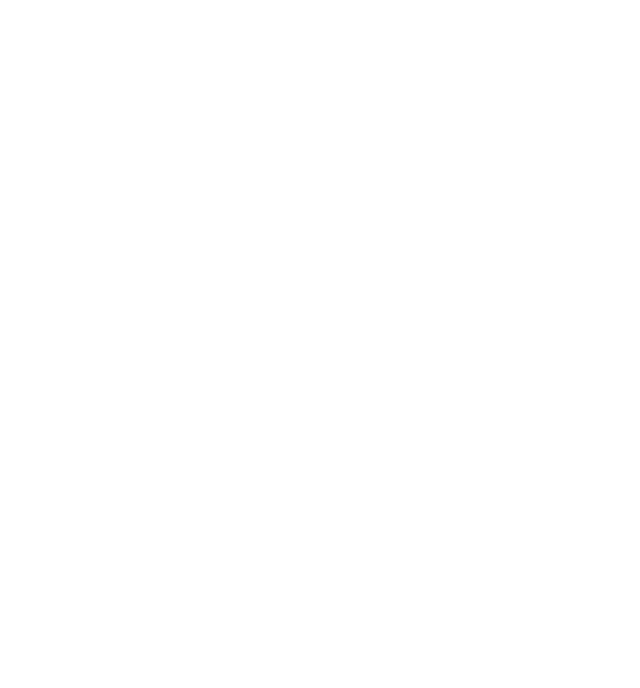
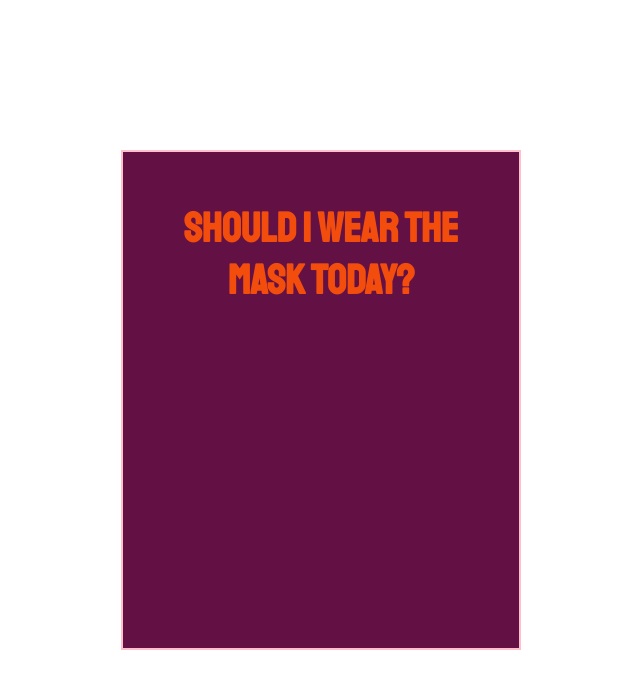
Before and after one commit to DominikaSzu/should-i-wear-a-mask, a plain HTML site: page index.html in a window 1280 px wide. Shown: the whole page, without its empty margins (319-959 px from the left). Drawn offline with Linux system fonts and the light colour scheme.

Commit message:
Main colors added

```diff
--- a/css/styles.css
+++ b/css/styles.css
@@ -3,3 +3,28 @@
 	padding: 0;
 	box-sizing: border-box;
 }
+
+body {
+	width: 100vw;
+	height: 100vh;
+	font-family: 'Staatliches', cursive;
+	font-size: 16px;
+}
+
+.infobox {
+	border: 2px solid pink;
+	width: 400px;
+	height: 500px;
+	margin: auto;
+	top: 50%;
+	position: relative;
+	transform: translateY(-50%);
+	background-color: #631145;
+	color: #F24D0C;
+	padding: 50px;
+	text-align: center;
+}
+
+.infobox h3 {
+	font-size: 2.6em;
+}
--- a/index.html
+++ b/index.html
@@ -4,9 +4,14 @@
 	<meta charset="UTF-8">
 	<meta name="viewport" content="width=device-width, initial-scale=1.0">
 	<title>To mask, or not to mask?</title>
+	<link href="https://fonts.googleapis.com/css?family=Staatliches" rel="stylesheet">
 	<link rel="stylesheet" href="css/styles.css">
 </head>
 <body>
+	<div class="infobox">
+		<h3>Should I wear the mask today?</h3>
+		<p class="result"></p>
+	</div>
 	<script src="js/app.js"></script>
 </body>
 </html>
```
